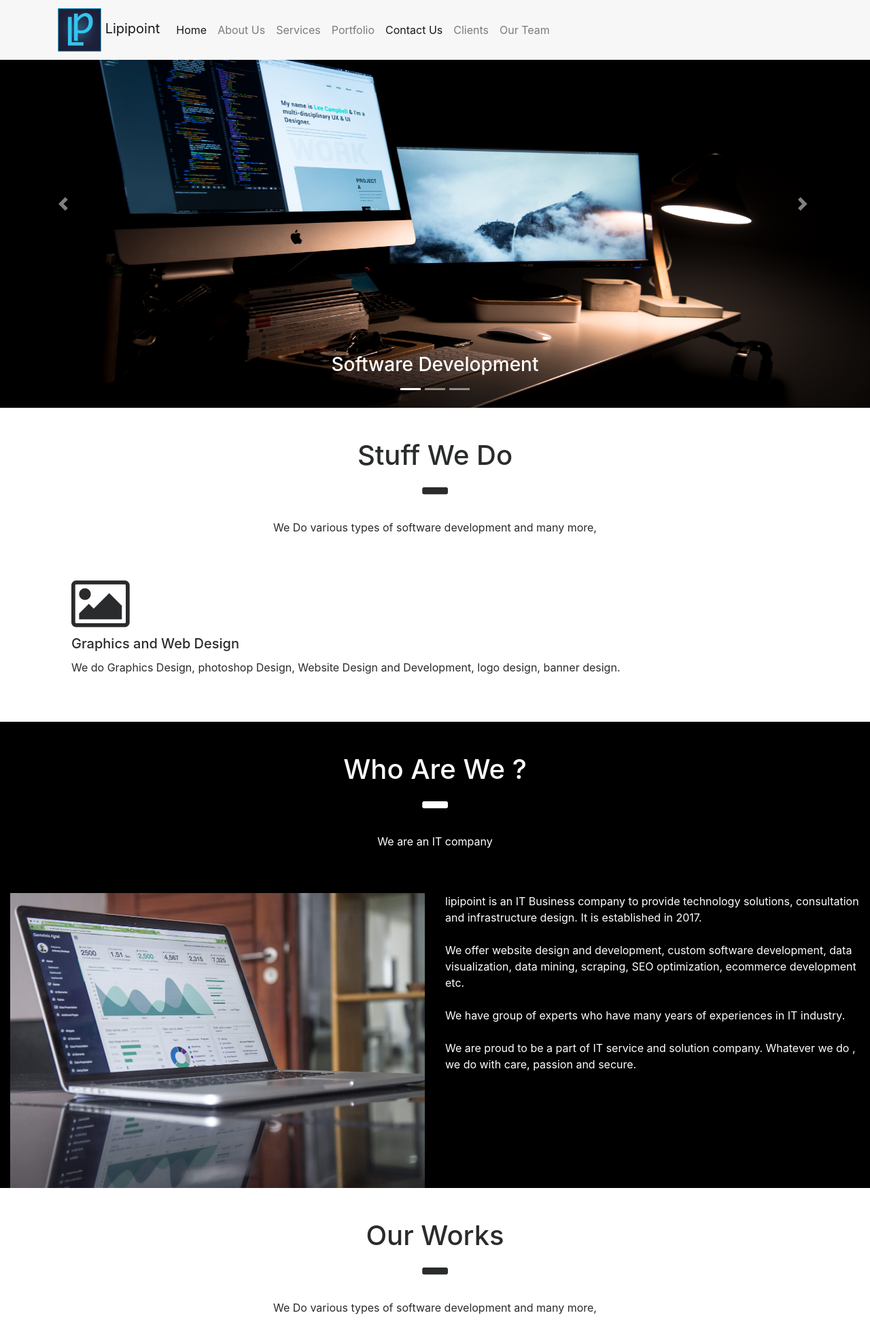
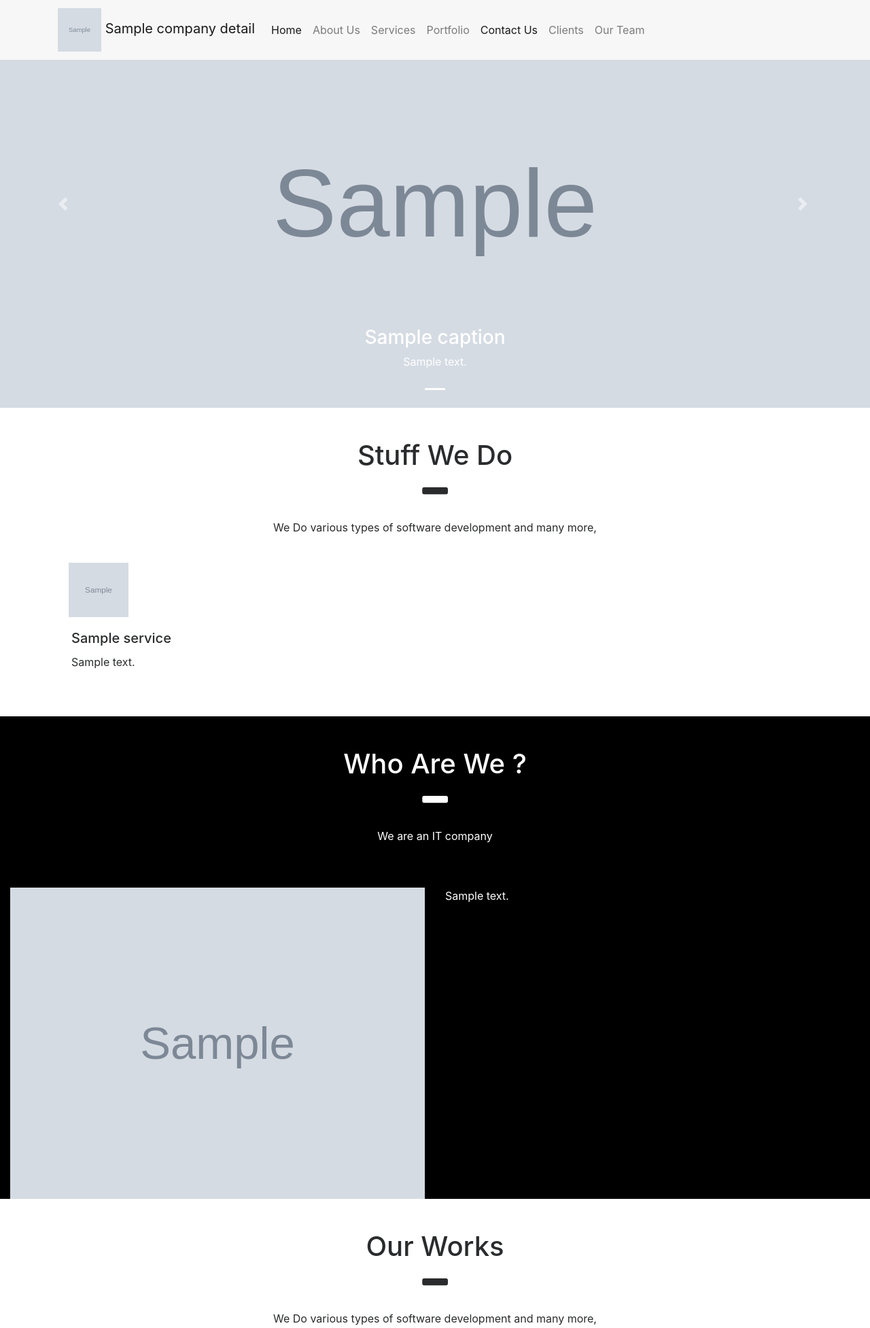
Before and after one commit to bkawan/pms, a Django app: template templates/landing.html in a window 1280 px wide. Shown: the top 1954 px of the page at 68% size. Run offline with Django 3.2, Linux system fonts and the light colour scheme; the template is opened without the code that fills it: most values are stand-ins (such as "Sample title", 1, 10 or a date in 2020); grey boxes marked "Sample" are stand-in pictures; some libraries are stand-ins or nearby versions.

Commit message:
render values in landingpage

```diff
--- a/apps/api/urls.py
+++ b/apps/api/urls.py
@@ -5,7 +5,7 @@ app_name = 'api'
 urlpatterns = [
     url(r'^v1/', include(
         [
-            # url(r'^', include('apps.users.api.v1.urls'))
+            url(r'^', include('apps.users.api.v1.urls'), name='user')
         ],
     ), name='v1')
 ]
--- a/templates/landing.html
+++ b/templates/landing.html
@@ -9,10 +9,7 @@
     <link rel="stylesheet" href="{% static 'assets/css/style.css' %}">
     <link rel="stylesheet" type="text/css" href="{% static 'assets/slick/slick.css' %}"/>
     <link rel="stylesheet" type="text/css" href="{% static 'assets/slick/slick-theme.css' %}"/>
-    <link rel="shortcut icon" type="image/png" href="{% static 'assets/images/logo/lipipoint.png' %}"/>
-    <!--<link rel="stylesheet" href="https://unpkg.com/purecss@1.0.0/build/pure-min.css">-->
-    <!--<link rel="stylesheet"-->
-    <!--href="https://cdn.rawgit.com/dwyl/html-form-send-email-via-google-script-without-server/master/style.css">-->
+    <link rel="shortcut icon" type="image/png" href="{{ company_detail.logo.url }}"/>
 
 
 </head>
@@ -27,9 +24,9 @@
                 <span class="navbar-toggler-icon"></span>
             </button>
             <a class="navbar-brand" href="#">
-                <img src="assets/images/logo/lipipoint.png" alt="lipipoint" width="64" height="64"
+                <img src="{{ company_detail.logo.url }}" alt="lipipoint" width="64" height="64"
                      class="bg-black text-white">
-                Lipipoint
+                {{ company_detail.name|default:'lipipoint' }}
             </a>
 
             <div class="collapse navbar-collapse" id="navbarTogglerDemo02">
@@ -65,18 +62,28 @@
     <div class="container-fluid p-0 m-0">
         <div id="carouselExampleIndicators" class="carousel slide" data-ride="carousel">
             <ol class="carousel-indicators">
-                <li data-target="#carouselExampleIndicators" data-slide-to="0" class="active"></li>
-                <li data-target="#carouselExampleIndicators" data-slide-to="1"></li>
-                <li data-target="#carouselExampleIndicators" data-slide-to="2"></li>
+                {% for slider in sliders %}
+                    <li data-target="#carouselExampleIndicators" data-slide-to="{{ forloop.counter0 }}"
+                        {% if forloop.counter0 == 0 %}class="active" {% endif %}></li>
+                {% endfor %}
             </ol>
             <div class="carousel-inner" role="listbox">
-                <div class="carousel-item active">
-                    <img src="assets/images/marketing-slide/slide3.jpg" alt="marketing-title" height="600" width="100%">
+                {% if sliders %}
+                    {% for slider in sliders %}
+                        <div class="carousel-item {% if forloop.counter0 == 0 %}active{% endif %}">
+                            <img src="{{ slider.image.url }}"
+                                 alt="{% if slider.caption %}{{ slider.caption }}{% endif %}" height="600" width="100%">
                             <div class="carousel-caption d-none d-md-block">
-                        <h3>Software Development</h3>
-                        <!--<p>Some Texts</p>-->
+                                {% if slider.caption %}
+                                    <h3>{{ slider.caption }}</h3>
+                                {% endif %}
+                                {% if slider.description %}
+                                    <p>{{ slider.description }}</p>
+                                {% endif %}
                             </div>
                         </div>
+                    {% endfor %}
+                {% endif %}
             </div>
             <a class="carousel-control-prev" href="#carouselExampleIndicators" role="button" data-slide="prev">
                 <span class="carousel-control-prev-icon" aria-hidden="true"></span>
@@ -100,6 +107,29 @@
             </div>
 
             <div class="card-group">
+                {% if services %}
+                    {% for service in services %}
+                        <div class="card border-0">
+                            {% if service.icon %}
+                                <img class="card-img-top px-3" src="{{ service.icon.url }}" alt="{{ service.name }}"
+                                     width="120" height="80">
+                            {% elif service.image %}
+                                <img class="card-img-top px-3" src="{{ service.image.url }}" alt="{{ service.name }}"
+                                     width="300"
+                                     height="200">
+                            {% else %}
+                                <i class="fa fa-image fa-5x px-3"></i>
+                            {% endif %}
+                            <div class="card-block">
+                                <h4 class="card-title h5">{{ service.name }}</h4>
+                                <p class="card-text"> {{ service.description }}</p>
+                            </div>
+                            <div class="card-footer bg-white border-0 no-display">
+                                <small class="text-muted">Read More</small>
+                            </div>
+                        </div>
+                    {% endfor %}
+                {% else %}
                     <div class="card border-0">
                         <div class="card-block">
                             <i class="fa fa-image fa-5x pb-2"></i>
@@ -107,12 +137,13 @@
                             <p class="card-text">
                                 We do Graphics Design, photoshop Design, Website Design and Development,
                                 logo design, banner design.
-
                         </div>
                         <div class="card-footer bg-white border-0 no-display">
                             <small class="text-muted">Read More</small>
                         </div>
                     </div>
+
+                {% endif %}
 
             </div>
         </div>
@@ -130,23 +161,18 @@
         <div class="container-fluid">
             <div class="row">
                 <div class="col-md-6">
-                    <img src="assets/images/about-us/about-us.jpg" alt="About lipipoint" width="100%" height="100%">
+                    {% if company_detail.featured_image %}
+                        <img src="{{ company_detail.featured_image.url }}" alt="{{ company_detail.name }}" width="100%"
+                             height="100%">
+                    {% else %}
+
+                        <img src="{% static 'assets/images/about-us/about-us.jpg' %}" alt="About lipipoint" width="100%"
+                             height="100%">
+                    {% endif %}
+
                 </div>
                 <div class="col-md-6">
-                    <p>
-                        lipipoint is an IT Business company to provide technology solutions,
-                        consultation and infrastructure design. It is established in 2017.
-                        <br><br>
-                        We offer website design and development, custom software development, data visualization,
-                        data mining, scraping, SEO optimization, ecommerce development etc.
-                        <br>
-                        <br>
-                        We have group of experts who have many years of experiences in IT industry.
-                        <br>
-                        <br>
-                        We are proud to be a part of IT service and solution company.
-                        Whatever we do , we do with care, passion and secure.
-                    </p>
+                    {{ company_detail.description|safe }}
                 </div>
             </div>
         </div>
@@ -162,15 +188,24 @@
             </div>
 
             <div class="row">
+                {% if products %}
+                    {% for product in products %}
                         <div class="col-md-3">
                             <div class="card border-0">
-                        <img class="card-img-top img-thumbnail" src="assets/images/portfolio/nepalunderground.png"
-                             alt="nepalunderground.com">
+                                <img class="card-img-top img-thumbnail"
+                                     src="{{ product.featured_image.url }}"
+                                     alt="{{ product.name }}">
                                 <div class="card-footer bg-white border-0">
-                            <small class="text-muted">nepalunderground.com</small>
+                                    <a href="{{ product.get_absolute_url }}">
+                                        <small class="text-muted">{{ product.name }}</small>
+                                    </a>
+
                                 </div>
                             </div>
                         </div>
+                    {% endfor %}
+                {% endif %}
+
             </div>
         </div>
     </section>
@@ -201,13 +236,24 @@
                 <p class="text-center"><i class="fa fa-minus fa-3x"></i></p>
             </div>
             <div class="clients row">
+                {% if clients %}
+                    {% for client in clients %}
                         <div class="card m-5 border-0">
-                    <img class="mx-auto" src="assets/images/clients/healthmandu.png" alt="healthmandu" width="100%"
+                            <img class="mx-auto" src="{{ client.logo.url }}" alt="{{ client.name }}"
+                                 width="100%"
                                  height="100%">
                             <div class="float-left small py-2">
-                        healthmandu
+                                {% if client.website %}
+                                    <a href="{{ client.website }}">{{ client.name }}</a>
+                                {% else %}
+                                    {{ client.name }}
+                                {% endif %}
                             </div>
                         </div>
+                    {% endfor %}
+
+                {% endif %}
+
             </div>
         </div>
     </section>
@@ -283,7 +329,7 @@
             </div>
             <div class="row">
                 <div class="col-md-6">
-                    <form action="http://formspree.io/lipipoint@gmail.com"
+                    <form action="http://formspree.io/{{ company_detail.email|default:'lipipoing@gmail.com' }}"
                           method="POST">
                         <div class="form-group row">
                             <div class="col-md-3">
@@ -327,11 +373,25 @@
                 </div>
                 <div class="col-md-6">
                     <h1>Drop Line</h1>
-                    <h6><i class="fa fa-envelope fa-3x"></i> Don't hesitate to contact us</h6>
+                    <h6> Don't hesitate to contact us</h6>
                     <hr>
-                    <p>Email: {{ company_detail.email|default:'lipipoint@gmail.comcom' }}</p>
-                    <p>Address: {{ company_detail.address|default:'Bhaktapur, Nepal' }}</p>
-                    <p></p>
+                    <p><i class="fa fa-envelope fa-2x"> </i>
+                        Email: {{ company_detail.email|default:'lipipoint@gmail.com' }}</p>
+                    <p>
+                        <i class="fa fa-map-marker fa-2x"></i>Address: {{ company_detail.address|default:'Bhaktapur,Nepal' }}
+                    </p>
+                    <p><i class="fa fa-phone fa-2x"></i> Contact: <a href="tel:{{ company_detail.phone1 }}">
+                        {{ company_detail.phone1 }}</a>
+                        {% if company_detail.phone2 %}
+                            , <a href="tel:{{ company_detail.phone2 }}">{{ company_detail.phone2 }}</a>
+                        {% endif %}
+                        {% if company_detail.phone3 %}
+                            , <a href="tel:{{ company_detail.phone3 }}">{{ company_detail.phone3 }}</a>
+                        {% endif %}
+                        {% if company_detail.phone4 %}
+                            , <a href="tel:{{ company_detail.phone4 }}">{{ company_detail.phone4 }}</a>
+                        {% endif %}
+                    </p>
                 </div>
             </div>
         </div>
@@ -367,7 +427,7 @@
             <div class="row offset-4">
                 <div class="col-md-12">
                     <div class="Rights-Reserved">
-                        <h6>&copy; 2017 lipipoint - All Rights Reserved
+                        <h6>&copy; 2017 {{ company_detail.name|default:'lipipoint' }} - All Rights Reserved
                             <a href="#"><span>Privacy</span></a> /
                             <a href="#"><span>TOS</span></a> /
                             <a href="#"><span>FAQ</span></a></h6>
```
Also changed, not shown: apps/core/views.py (+11 -5 lines), config/urls.py (+7 -4 lines). Lines whose indentation alone changed are shown as unchanged.
